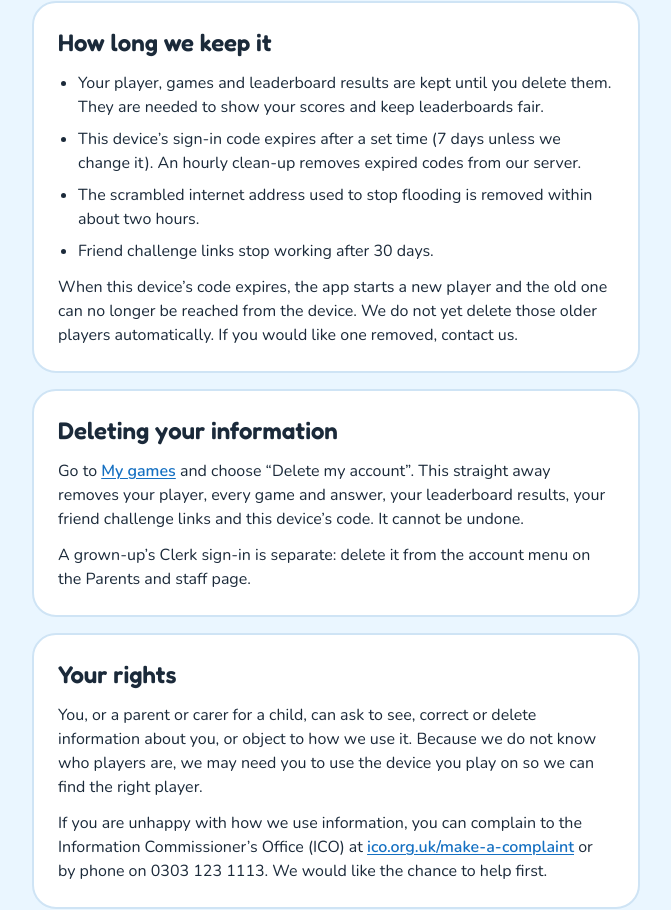
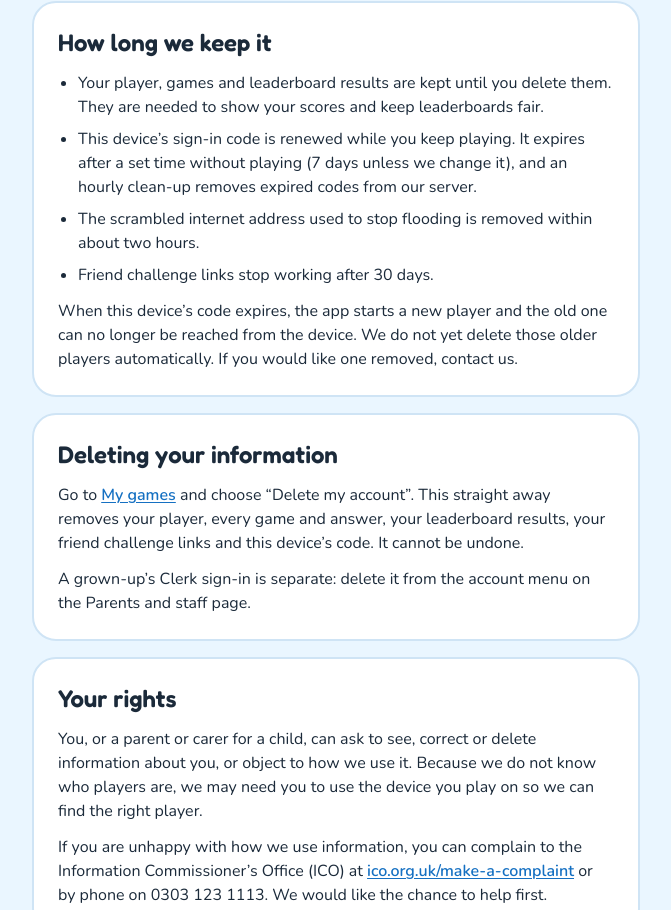
Before and after one commit to devgeereact/do-you-know, a React (Vite) app: page /privacy in a window 1280 px wide. Shown: the part 2980-3890 px from the top of the page, without its empty margins (304-975 px from the left). Built offline with nearby package versions, Linux system fonts and the light colour scheme; no server answers.

Commit message:
docs(privacy): say the device code renews while the player keeps playing

```diff
--- a/src/pages/PrivacyPage.tsx
+++ b/src/pages/PrivacyPage.tsx
@@ -162,8 +162,9 @@ export function PrivacyPage(): JSX.Element {
             needed to show your scores and keep leaderboards fair.
           </li>
           <li>
-            This device’s sign-in code expires after a set time (7 days unless we change it). An
-            hourly clean-up removes expired codes from our server.
+            This device’s sign-in code is renewed while you keep playing. It expires after a set
+            time without playing (7 days unless we change it), and an hourly clean-up removes
+            expired codes from our server.
           </li>
           <li>
             The scrambled internet address used to stop flooding is removed within about two hours.
```
